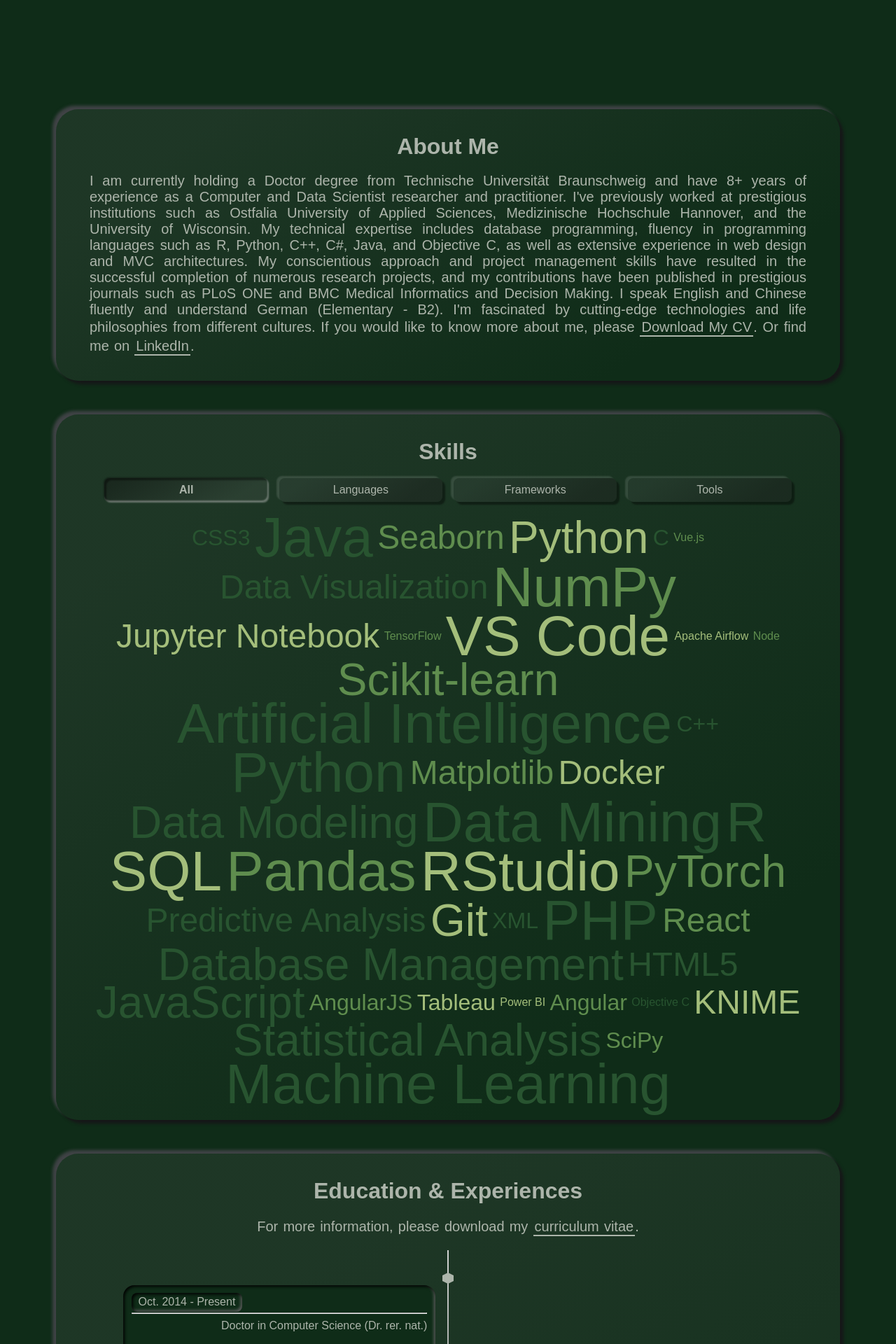
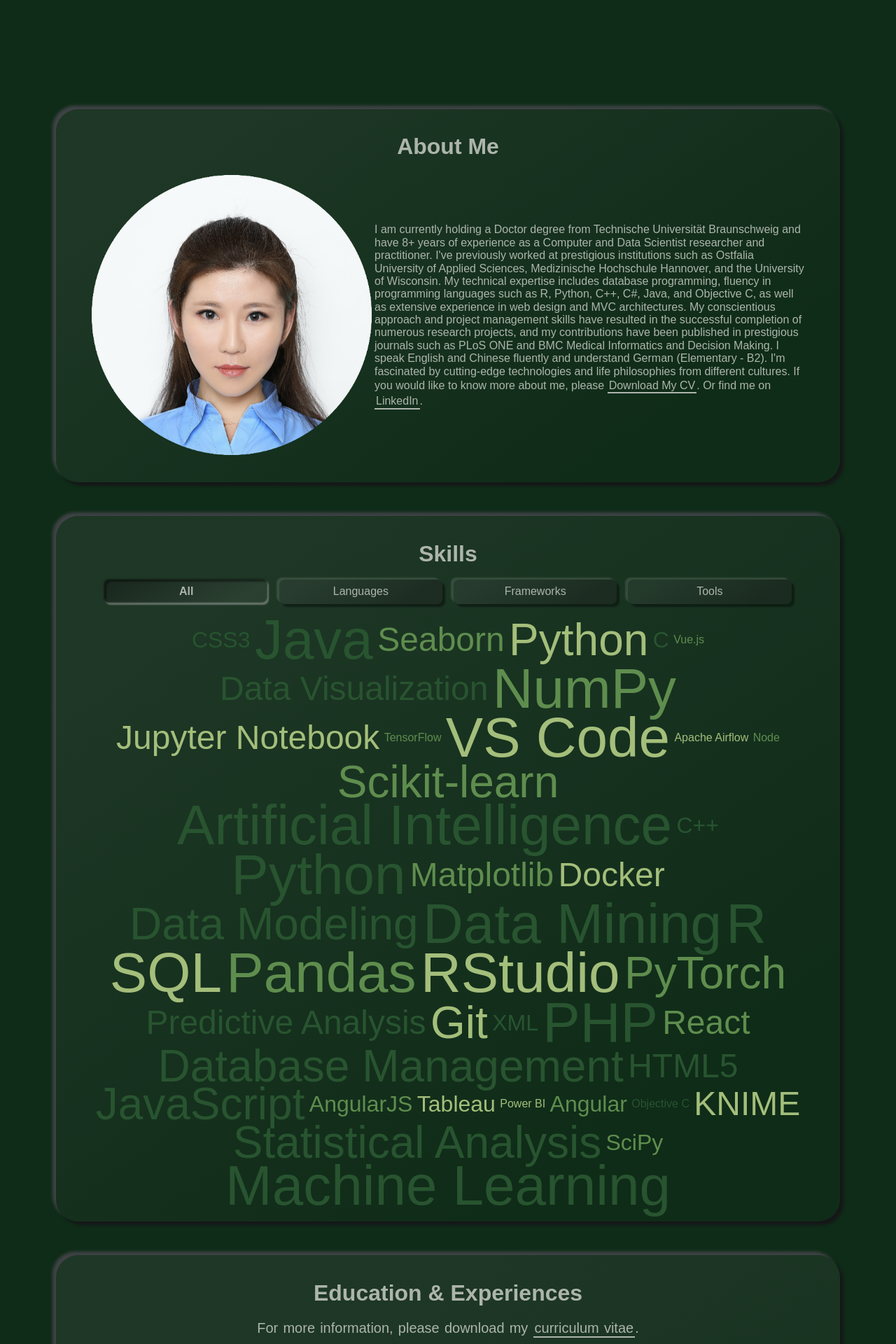
Before and after one commit to xkortum/xkortum.github.io, a Jekyll site: the page built from index.html, in a window 1280 px wide. Shown: the part 904-2824 px from the top of the page at 70% size. Built offline with Jekyll 4.4.1, drawn with Linux system fonts in a browser that asks for light colours; some web fonts are replaced.

Commit message:
change about me content with picture

```diff
--- a/_includes/section-aboutme.html
+++ b/_includes/section-aboutme.html
@@ -1,2 +1,9 @@
 <h1 class="title">{{site.about_me_title}}</h1>
-<p class="description" data-aos="fade-down">{{site.about_me_description}}</p>
+<p class="description" data-aos="fade-down">
+    <table>
+        <tr>
+            <td><img src="assets/favicon/profile_circle.png" alt="Profile Pic" width="400" height="400"></td>
+            <td>{{site.about_me_description}}</td>
+        </tr>
+    </table>
+</p>
```
Also changed, not shown: assets/css/main.min.css, assets/favicon/profile_circle.png (added), assets/favicon/xk_logo.png (added).
